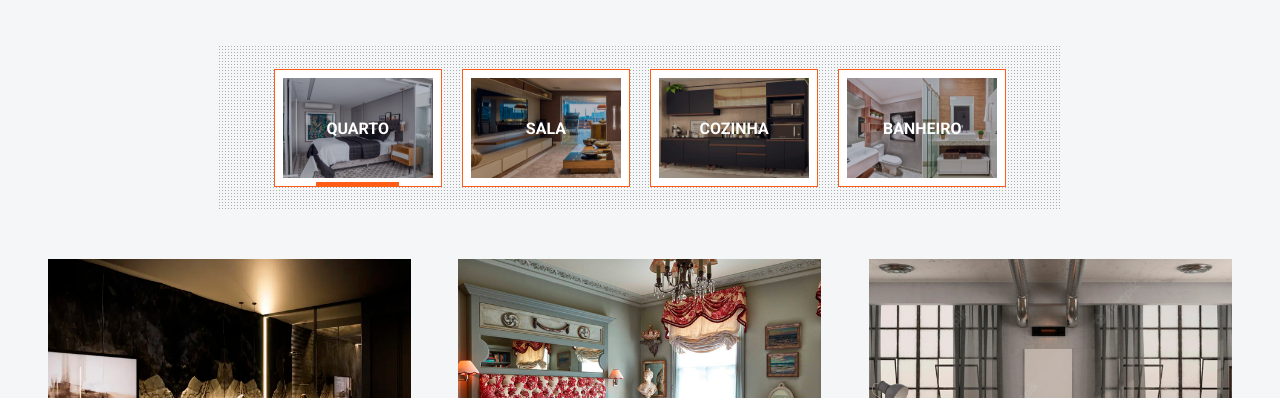
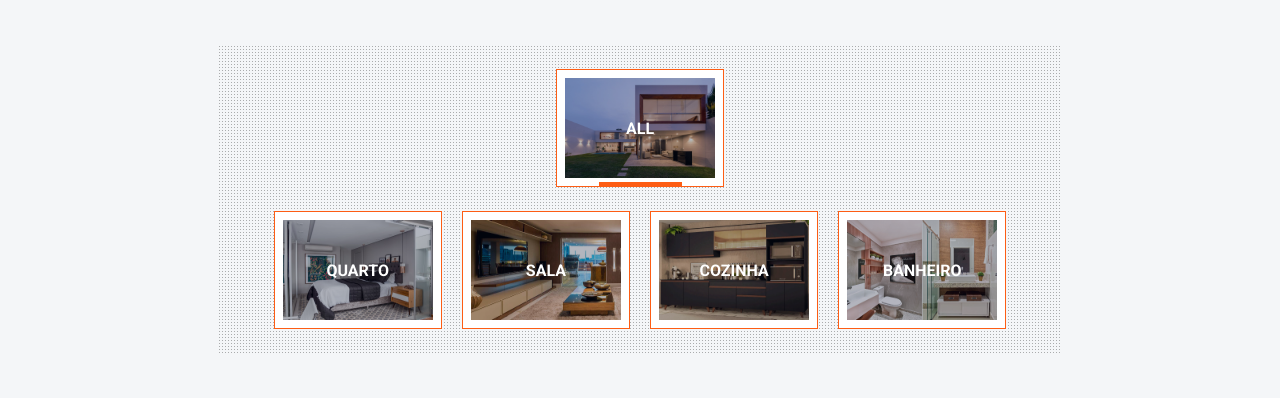
Before and after one commit to deunisso/appreform, a plain HTML site: page index.html in a window 1280 px wide. Shown: the part 1777-2175 px from the top of the page. Drawn offline with nearby package versions, Linux system fonts and the light colour scheme.

Commit message:
Update index.html

```diff
--- a/index.html
+++ b/index.html
@@ -166,7 +166,14 @@
             <div class="col-12 text-center">
                 <div class="d-inline-block bg-dark-radial text-center pt-4 px-5 mb-5">
                     <ul class="list-inline mb-0" id="portfolio-flters">
-                        <li class="btn btn-outline-primary bg-white p-2 active mx-2 mb-4" data-filter=".first">
+                        <li class="btn btn-outline-primary bg-white p-2 active mx-2 mb-4" data-filter="*">
+                            <img src="img/All.jpg" style="width: 150px; height: 100px;">
+                            <div class="position-absolute top-0 start-0 end-0 bottom-0 m-2 d-flex align-items-center justify-content-center" style="background: rgba(4, 15, 40, .3);">
+                                <h6 class="text-white text-uppercase m-0">All</h6>
+                            </div>
+                        </li>
+                    <ul class="list-inline mb-0" id="portfolio-flters">
+                        <li class="btn btn-outline-primary bg-white p-2 mx-2 mb-4" data-filter=".first">
                             <img src="img/Quarto.jpg" style="width: 150px; height: 100px;">
                             <div class="position-absolute top-0 start-0 end-0 bottom-0 m-2 d-flex align-items-center justify-content-center" style="background: rgba(4, 15, 40, .3);">
                                 <h6 class="text-white text-uppercase m-0">Quarto</h6>
```
